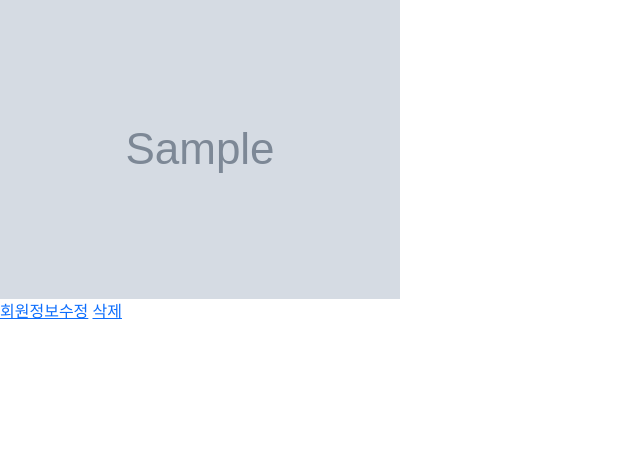
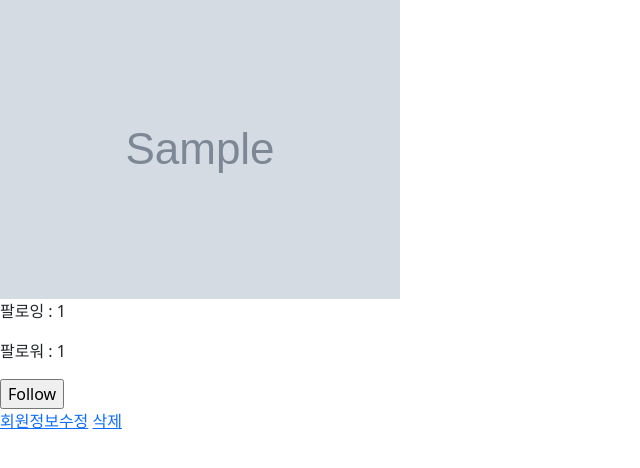
Before and after one commit to wxxk/Django_pair6, a Django app: page /accounts/1/profile/ in a window 1280 px wide. Shown: the part 247-715 px from the top of the page, without its empty margins (0-640 px from the left). Run offline with Django 3.2, Linux system fonts and the light colour scheme; tables that the repository leaves empty hold one stand-in row (values such as "Sample post"); grey boxes marked "Sample" are stand-in pictures; some libraries are stand-ins or nearby versions.

Commit message:
ADD Accounts follow [이상욱]

```diff
--- a/accounts/models.py
+++ b/accounts/models.py
@@ -14,3 +14,6 @@ class User(AbstractUser):
         format="JPEG",
         options={"quality": 80},
     )
+    followings = models.ManyToManyField(
+        "self", symmetrical=False, related_name="followers"
+    )
--- a/accounts/templates/accounts/profile.html
+++ b/accounts/templates/accounts/profile.html
@@ -1,11 +1,30 @@
 {% extends 'base.html' %}
 
 {% block body %}
+  <!-- 개인정보 -->
   <p>{{profile.username}}</p>
   <p>{{profile.last_name}}{{profile.first_name}}</p>
   <p>{{profile.email}}</p>
   <img src="{{ profile.image.url }}" alt="profil">
-  <br>
+  <div>
+    <p>팔로잉 :
+      {{ profile.followings.all|length }}</p>
+    <p>팔로워 :
+      {{ profile.followers.all|length }}</p>
+  </div>
+
+  <!-- 팔로우 -->
+  {% if request.user != profile %}
+    <form action="{% url 'accounts:follow' profile.pk %}" method="POST">
+      {% csrf_token %}
+      {% if request.user in profile.followers.all %}
+        <input type="submit" value="Unfollow">
+      {% else %}
+        <input type="submit" value="Follow">
+      {% endif %}
+    </form>
+  {% endif %}
+
   <a href="{% url 'accounts:update' %}">회원정보수정</a>
   <a href="{% url 'accounts:delete' %}">삭제</a>
 
--- a/accounts/urls.py
+++ b/accounts/urls.py
@@ -12,4 +12,5 @@ urlpatterns = [
     path("update/", views.update, name="update"),
     path("password/", views.change_password, name="change_password"),
     path("delete/", views.delete, name="delete"),
+    path("<int:user_pk>/follow/", views.follow, name="follow"),
 ]
--- a/accounts/views.py
+++ b/accounts/views.py
@@ -91,3 +91,14 @@ def delete(request):
     request.user.delete()
     auth_logout(request)
     return render(request, "accounts/index.html")
+
+
+def follow(request, user_pk):
+    User = get_user_model()
+    user = User.objects.get(pk=user_pk)
+    if user != request.user:
+        if user.followers.filter(pk=request.user.pk).exists():
+            user.followers.remove(request.user)
+        else:
+            user.followers.add(request.user)
+    return redirect("accounts:profile", user.pk)
```
Also changed, not shown: store/urls.py (+6 -7 lines), accounts/migrations/0002_user_followings.py (added).
